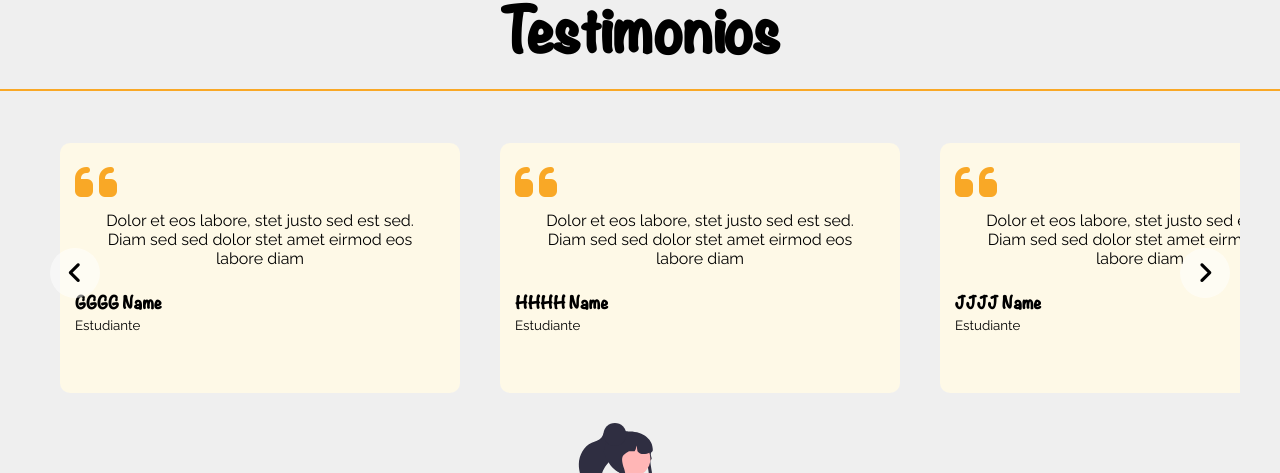
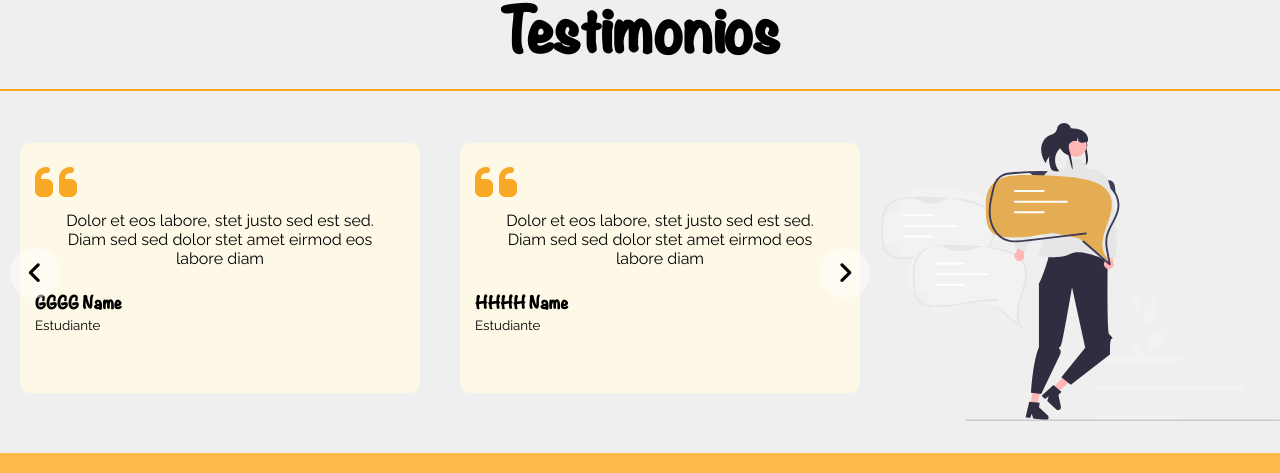
Before and after one commit to nicolasrodriguez3/soy-juan-tu-tutor, a website: page index.html in a window 1280 px wide. Shown: the part 3137-3610 px from the top of the page. Drawn offline with nearby package versions, Linux system fonts and the light colour scheme; a web font is replaced by a local one.

Commit message:
Se modifico un poco los testimonios

```diff
--- a/index.html
+++ b/index.html
@@ -139,7 +139,8 @@
 		<!-- Testimonials Start -->
 		<section id="testimonios">
 			<h3 class="subtitulo">Testimonios</h3>
-			<article class="container-slider">
+			<div class="testimonios">
+				<article class="container-slider">
 				<div class="slider" id="slider">
 					<picture class="slider-section">
 						<div class="container-testimonials">
@@ -298,12 +299,13 @@
 				</div>
 				<div class="slider-btn slider-btn-left"><i class="fa-solid fa-angle-left"></i></div>
 				<div class="slider-btn slider-btn-right"><i class="fa-solid fa-angle-right"></i></div>
-			</article>
-			<picture class="img-slider">
-				<img src="/assets/undraw_things_to_say_re_jpcg.svg" alt="" />
-			</picture>
+				</article>
+				<picture class="img-slider">
+					<img src="/assets/undraw_things_to_say_re_jpcg.svg" alt="" />
+				</picture>
+			</div>
 		</section>
-		<!-- Testimonials Start -->
+		<!-- Testimonials End -->
 
 		<!-- Footer Start -->
 		<footer class="footerIndex">
--- a/scss/_testimonials.scss
+++ b/scss/_testimonials.scss
@@ -28,9 +28,12 @@
 #testimonios{
 	overflow: hidden;
 	margin-bottom: 30px;
+	.testimonios {
+		display: grid;
+		grid-template-columns: 1fr auto;
+	}
 	.img-slider {
-		display: flex;
- 		justify-content: center;
+		width: 400px;
 	}
 }
 .container-slider{
@@ -74,3 +77,13 @@
 .slider-btn-right{
 	right: 10px;
 }
+@media screen and (max-width: 992px) {
+	.testimonios {
+		.container-slider{
+			grid-column: 1/3;
+		}
+		.img-slider {
+			display: none;
+		}
+	}
+}
```
Also changed, not shown: css/style.css, 1 other file.
